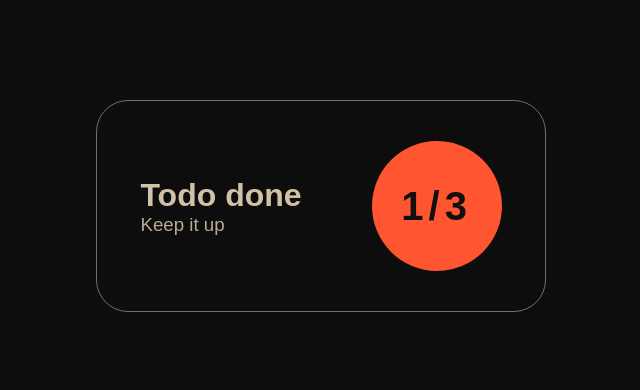
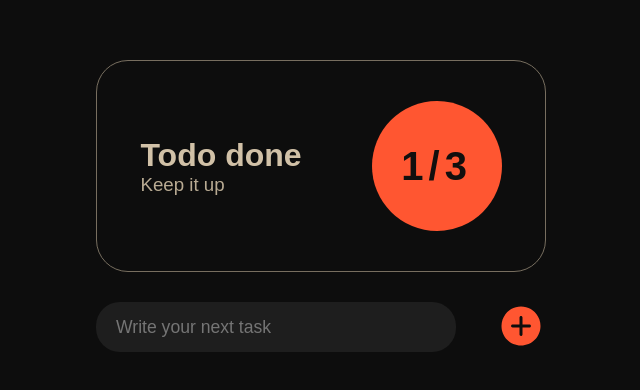
Before and after one commit to iAmSarvar/todo-website, a React (Vite) app: page / in a window 1280 px wide. Shown: the part 194-584 px from the top of the page, without its empty margins (319-959 px from the left). Built offline with nearby package versions, Linux system fonts and the light colour scheme.

Commit message:
addTodo component

```diff
--- a/package.json
+++ b/package.json
@@ -11,7 +11,8 @@
   },
   "dependencies": {
     "react": "^18.2.0",
-    "react-dom": "^18.2.0"
+    "react-dom": "^18.2.0",
+    "react-icons": "^5.2.1"
   },
   "devDependencies": {
     "@types/react": "^18.2.66",
--- a/src/App.jsx
+++ b/src/App.jsx
@@ -1,9 +1,11 @@
+import AddTodo from "./components/AddTodo";
 import Result from "./components/Result";
 
 const App = () => {
   return (
     <div className="container">
       <Result />
+      <AddTodo />
     </div>
   );
 };
--- /dev/null
+++ b/src/components/AddTodo.jsx
@@ -0,0 +1,13 @@
+import { IoIosAddCircle } from "react-icons/io";
+
+const AddTodo = () => {
+  return (
+    <form className="add-todo">
+      <input type="text" placeholder="Write your next task" />
+      <button>
+        <IoIosAddCircle style={{ fontSize: "3rem" }} />
+      </button>
+    </form>
+  );
+};
+export default AddTodo;
--- a/src/index.css
+++ b/src/index.css
@@ -26,6 +26,7 @@ body {
   justify-content: center;
 }
 
+/* Result component */
 .result {
   width: 100%;
   padding: 40px;
@@ -63,3 +64,32 @@ body {
   font-weight: bold;
   letter-spacing: 5px;
 }
+
+/* AddTodo component */
+.add-todo {
+  width: 100%;
+  display: flex;
+  align-items: center;
+  justify-content: space-between;
+}
+
+.add-todo input {
+  width: 80%;
+  height: 50px;
+  background-color: #1e1e1e;
+  border: none;
+  color: white;
+  font-size: 1.1rem;
+  padding-left: 20px;
+  border-radius: 1.5rem;
+}
+
+.add-todo button {
+  width: 50px;
+  height: 50px;
+  background: none;
+  border: none;
+  border-radius: 50%;
+  color: #ff5631;
+  cursor: pointer;
+}
```
Also changed, not shown: 1 other file (tests, documents, lock files or other folders).
